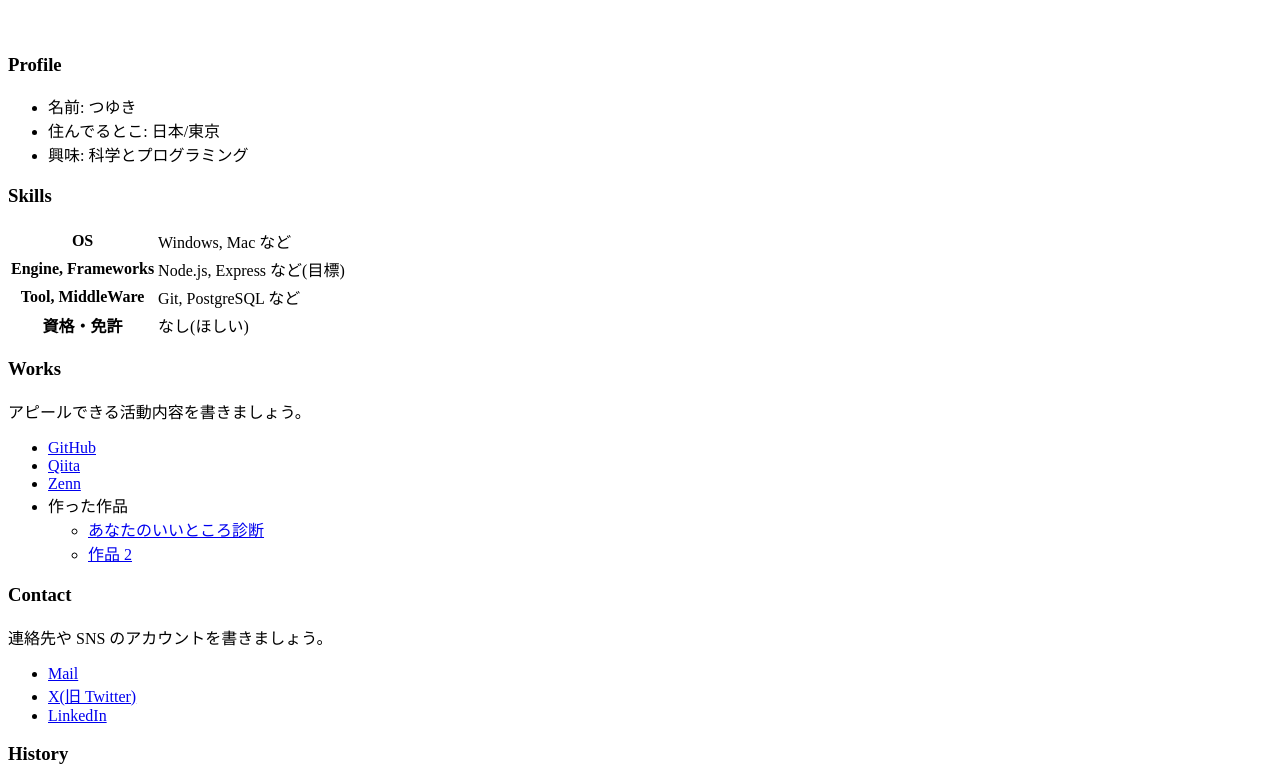
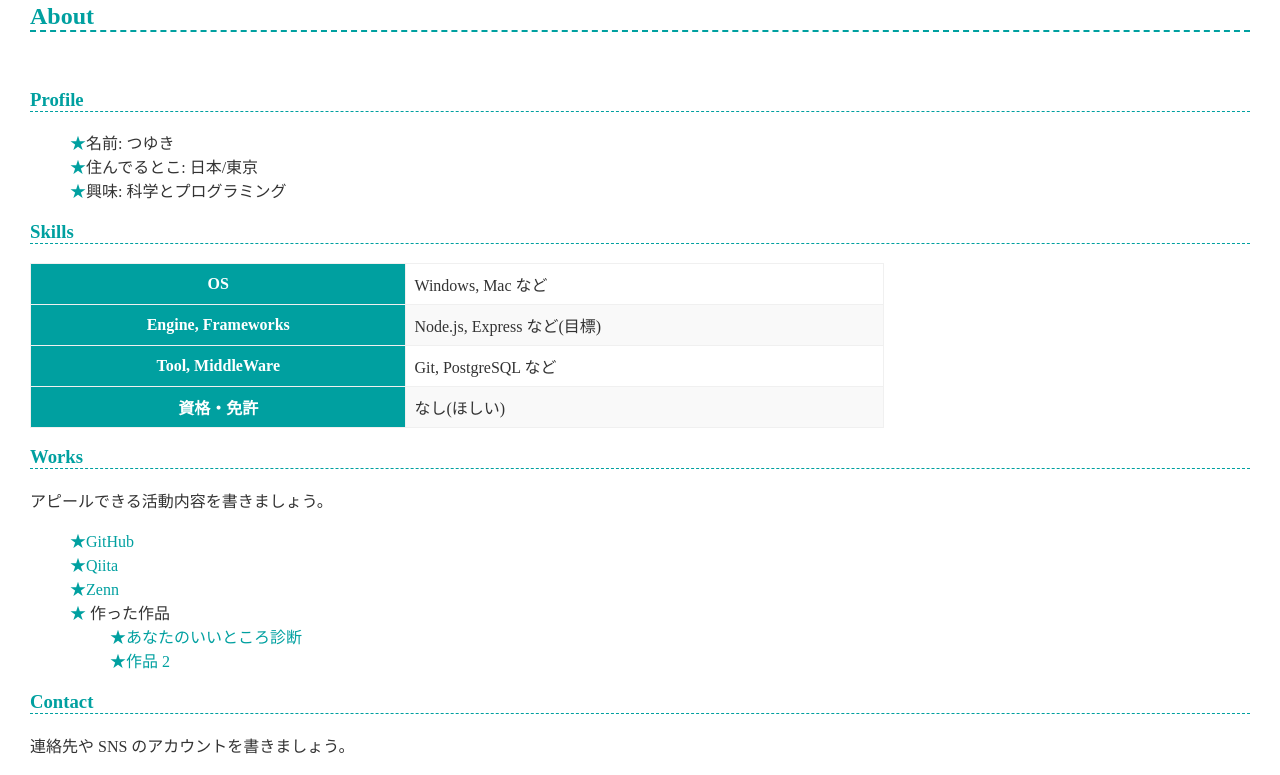
Before and after one commit to tuyukii/tuyukii.github.io, a plain HTML site: page index.html in a window 1280 px wide. Shown: the part 119-894 px from the top of the page. Drawn offline with Linux system fonts and the light colour scheme.

Commit message:
Update index.html

```diff
--- a/index.html
+++ b/index.html
@@ -3,7 +3,7 @@
   <head>
     <meta charset="utf-8">
     <meta name="viewport" content="width=device-width, initial-scale=1">
-    <link href="style.css" sel="stylesheet">
+    <link href="style.css" rel="stylesheet">
     <title>つゆきのポートフォリオ</title>
   </head>
   <body>
```
